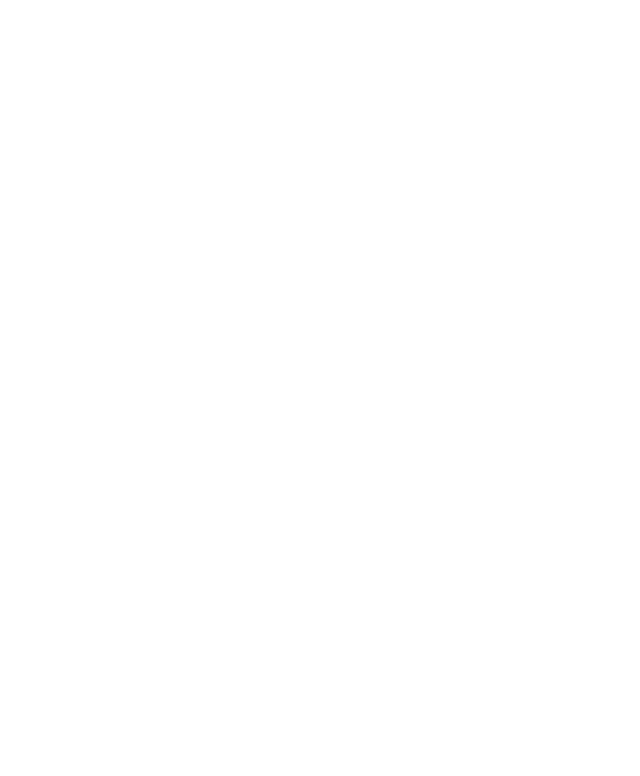
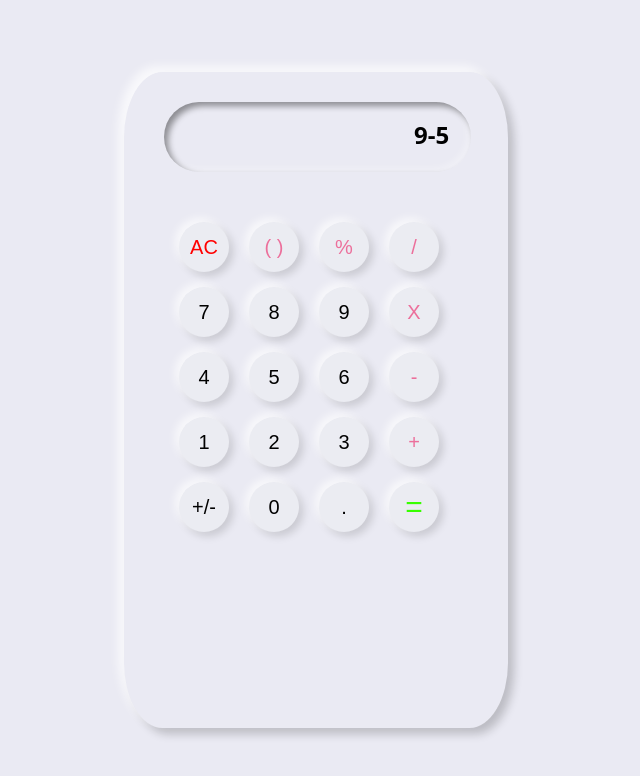
Before and after one commit to surajmane07635-cmd/Personal, a plain HTML site: page SecondProject/index.html in a window 1280 px wide. Shown: the whole page, without its empty margins (324-964 px from the left). Drawn offline with Linux system fonts and the light colour scheme.

Commit message:
Calculator

```diff
--- a/SecondProject/index.html
+++ b/SecondProject/index.html
@@ -4,8 +4,46 @@
     <meta charset="UTF-8">
     <meta name="viewport" content="width=device-width, initial-scale=1.0">
     <title>Document</title>
+    <link rel="stylesheet" href="style.css">
 </head>
 <body>
+    <main>
+        <div class="head">
+            <h1>9-5</h1>
+        </div>
+        <div class="btns">
+            <div class="point1">
+                <p class="row AC">AC</p>
+                <p class="row pink">( )</p>
+                <p class="row pink">%</p>
+                <p class="row pink">/</p>
+            </div>
+            <div class="points">
+                <p class="row">7</p>
+                <p class="row">8</p>
+                <p class="row">9</p>
+                <p class="row pink">X</p>
 
+            </div>
+            <div class="points">
+                <p class="row">4</p>
+                <p class="row">5</p>
+                <p class="row">6</p>
+                <p class="row pink">-</p>
+            </div>
+            <div class="points">
+                <p class="row">1</p>
+                <p class="row">2</p>
+                <p class="row">3</p>
+                <p class="row pink">+</p>
+            </div>
+            <div class="points">
+                <p class="row">+/-</p>
+                <p class="row">0</p>
+                <p class="row">.</p>
+                <p class="row green">=</p>
+            </div>
+        </div>
+    </main>
 </body>
 </html>
--- a/SecondProject/style.css
+++ b/SecondProject/style.css
@@ -6,4 +6,78 @@
 html,body{
     height: 100%;
     width: 100%;
+    background-color: #EAEAF3;
+    display: flex;
+    align-items: center;
+    justify-content: center;
 }
+main{
+    height: 82%;
+    width: 30%;
+    background-color:#EAEAF3;
+    outline: none;
+    border: none;
+    border-radius: 10%;
+
+
+}
+main{
+    box-shadow: -6px -6px 10px rgba(255,255,255,0.7),
+                 6px 6px 10px rgba(0,0,0,0.2);
+}
+.head {
+    display: flex;
+    margin-left: 40px;
+    margin-top: 30px;
+    border-radius: 40px;
+    height: 70px;
+    width: 80%;
+    font-family: system-ui, sans-serif;
+    background-color: #EAEAF3;
+    box-shadow: inset 4px 4px 6px rgba(0, 0, 0, 0.4),
+                inset -4px -4px 6px rgba(255, 255, 255, 0.29);
+}
+.head h1{
+    margin-top: 16px;
+    margin-left: 250px;
+    font-weight: 600;
+    font-size: 24px;
+}
+.point1{
+    display: flex;
+    gap: 20px;
+    margin-left: 55px;
+    margin-top: 50px;
+}
+.row{
+    display: flex;
+    justify-content: center;
+    align-items: center;
+    height: 50px;
+    width: 50px;
+    background-color: #EBECF2;
+    outline: none;
+    border: none;
+    border-radius: 50px;
+    box-shadow: -4px -4px 8px rgba(255,255,255,0.7),
+                    4px 4px 8px rgba(0,0,0,0.15); ;
+    font-family: Arial, Helvetica, sans-serif;
+    font-size: 20px;
+}
+.AC{
+    color: red;
+}
+.pink{
+    color: #EC6F9B;;
+}
+.points{
+    display: flex;
+    gap: 20px;
+    margin-left: 55px;
+    margin-top: 15px;
+}
+ .green{
+    color: rgb(55, 255, 0);
+    font-weight: 500;
+    font-size: 30px;
+ }
```
Also changed, not shown: SecondProject/microsoft logo.png (added).
